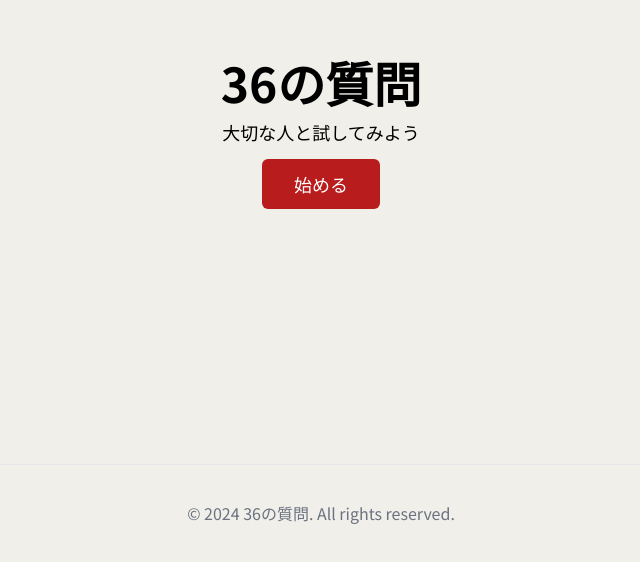
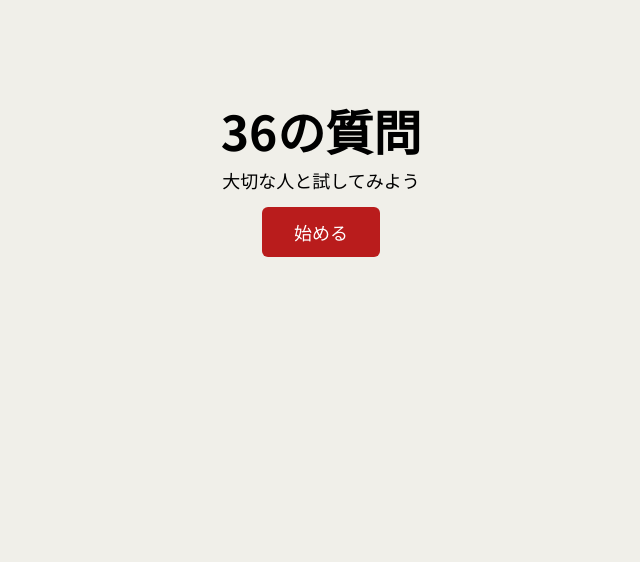
Before and after one commit to kimukimuyuya/36-questions, a Next.js app in the folder my-app/: page / in a window 1280 px wide. Shown: the part 232-794 px from the top of the page, without its empty margins (319-959 px from the left). Built offline with nearby package versions, Linux system fonts and the light colour scheme.

Commit message:
fix: :fire: コピーライトは不要そうなので削除

```diff
--- a/my-app/src/pages/index.tsx
+++ b/my-app/src/pages/index.tsx
@@ -25,9 +25,9 @@ const Home = () => {
         </div>
       </main>
 
-      <footer className="flex items-center justify-center w-full h-24 border-t">
+      {/* <footer className="flex items-center justify-center w-full h-24 border-t">
         <p className="text-gray-500">© 2024 36の質問. All rights reserved.</p>
-      </footer>
+      </footer> */}
     </div>
   );
 };
```
